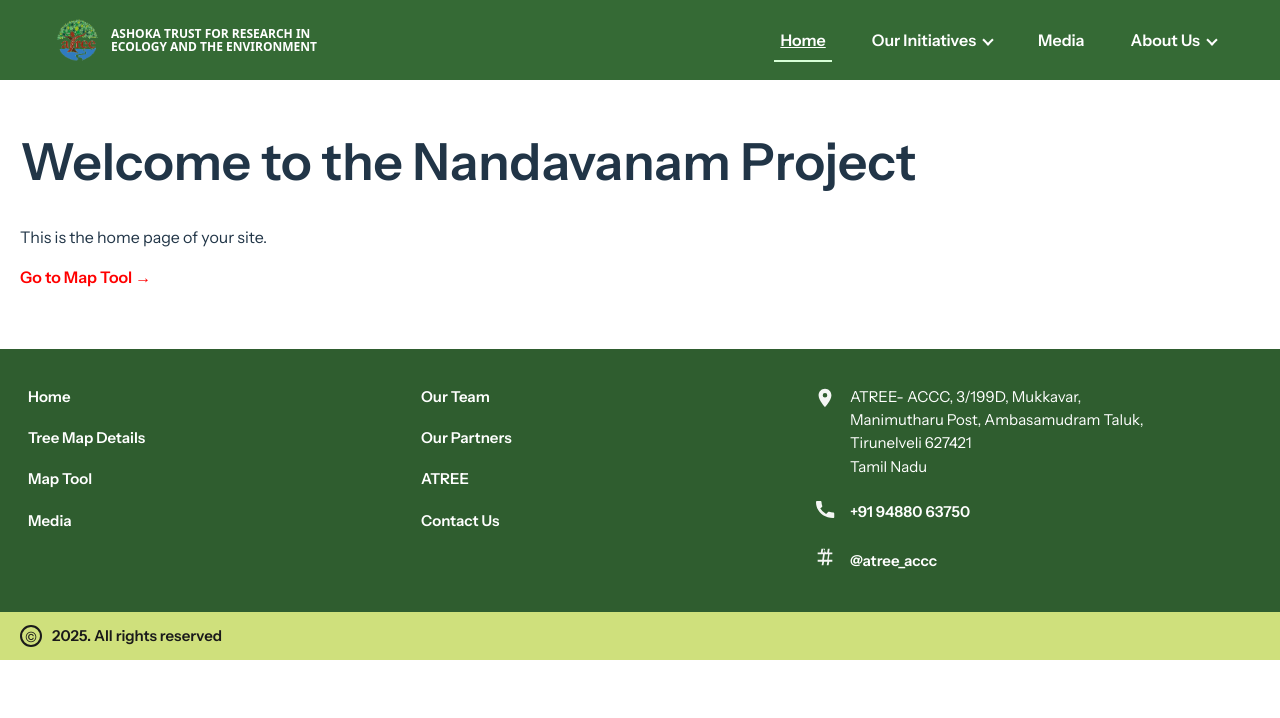
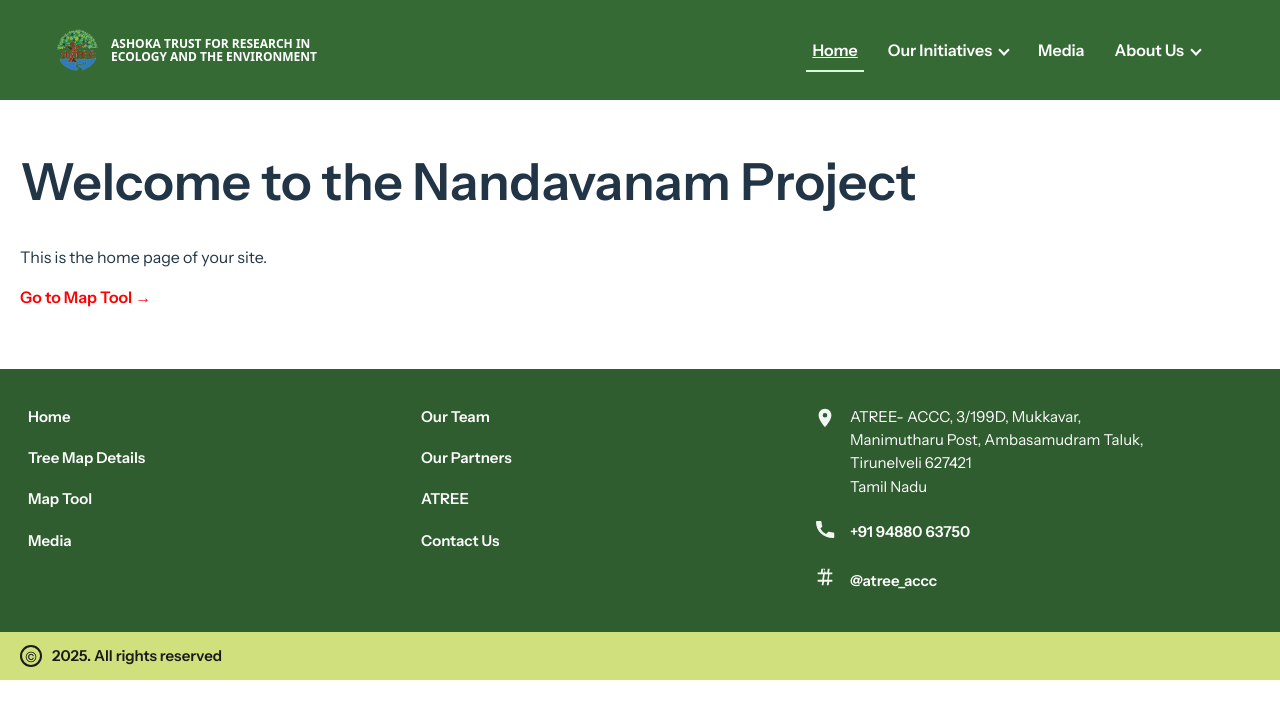
Before and after one commit to ThePala/nandavanam, a React (Vite) app: page / in a window 1280 px wide. Shown: the top 718 px of the page. Built offline with nearby package versions, Linux system fonts and the light colour scheme.

Commit message:
change hover behaviour

```diff
--- a/src/components/Footer.css
+++ b/src/components/Footer.css
@@ -10,6 +10,9 @@
   color: var(--text);
   font-size: 15px;
   line-height: 1.55;
+  position: relative;
+  bottom: 0;
+  width: 100%;
 }
 
 /* top panel */
@@ -31,7 +34,10 @@
   text-decoration: none;
   font-weight: 600;
 }
-.footer-link:hover{ text-decoration: underline; }
+.footer-link:hover{
+  text-decoration: underline;
+  color: var(--text);
+ }
 .footer-link.inline{ display:inline-block; padding: 4px 0; }
 
 /* contact rows with icons */
@@ -57,6 +63,8 @@
   background: var(--lime);
   color: #1a1a1a;
   padding: 12px 20px;
+  bottom: 0;
+  width: 100%;
 }
 .bottom-inner{
   display:flex;
--- a/src/components/Header.css
+++ b/src/components/Header.css
@@ -80,7 +80,10 @@
   border-radius: 6px;
 }
 .nav-link:hover,
-.nav-link.active { text-decoration: underline; }
+.nav-link.active { text-decoration: underline;
+  color: var(--white);
+
+}
 
 /* group buttons (section headers, not links) */
 .section-header {
@@ -128,7 +131,9 @@
   padding: 10px;
   border-radius: 8px;
 }
-.panel-link:hover { background: var(--panel-hover); }
+.panel-link:hover { background: var(--panel-hover);
+color: var(--white);
+ }
 
 /* DESKTOP ≥ 960px */
 @media (min-width: 960px) {
@@ -139,8 +144,8 @@
     display: flex !important; /* always visible */
     flex-direction: row;
     align-items: center;
-    gap: 32px;
-    padding: 0;
+    gap: 16px;
+    /* padding-right: 20%; */
     border: 0;
     background: transparent;
   }
@@ -175,11 +180,11 @@
   .has-panel > .panel {
     position: absolute;
     top: 100%;
-    left: 0;
+    right: 0;
     margin-top: 10px;
     background: var(--panel);
     border-radius: var(--radius);
-    min-width: 260px;
+    min-width: 200px;
     box-shadow: var(--shadow);
     display: none;
   }
@@ -193,7 +198,7 @@
     content: "";
     position: absolute;
     top: -8px;
-    left: 24px;
+    right: 24px;
     width: 16px;
     height: 16px;
     background: var(--panel);
```
